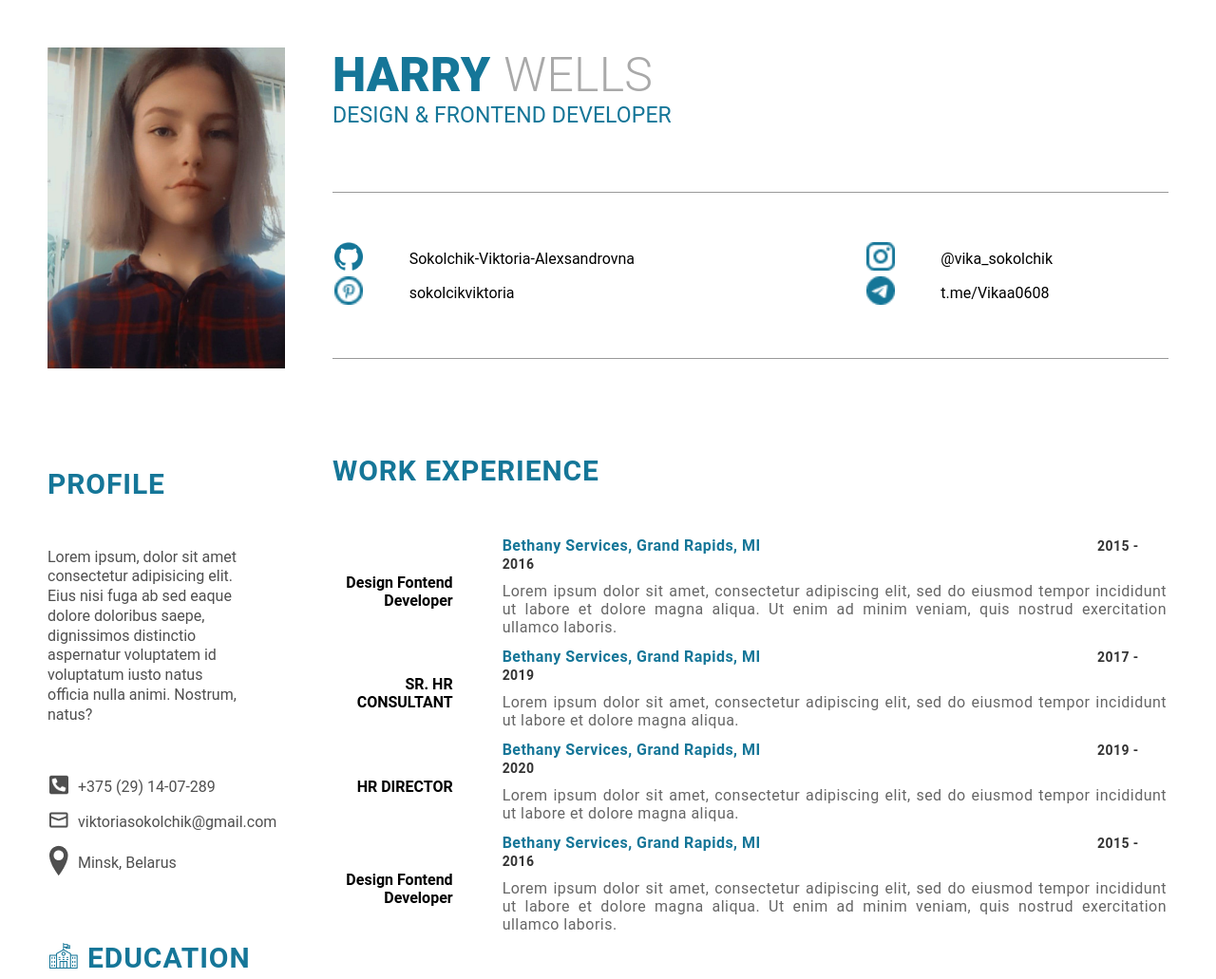
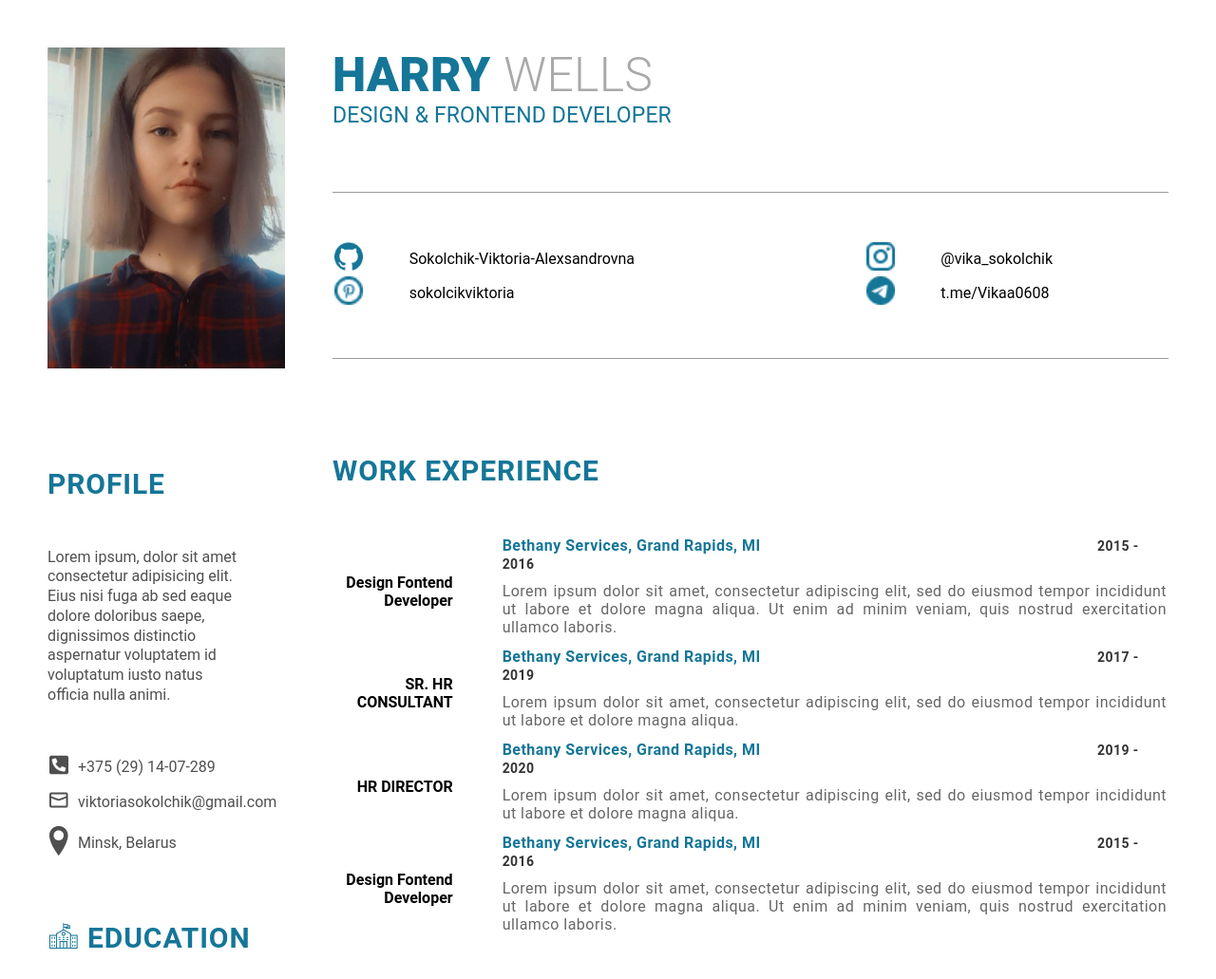
Before and after one commit to Sokolchik-Viktoria-Alexsandrovna/My_resume, a plain HTML site: page index.html in a window 1280 px wide. Shown: the top 1031 px of the page at 95% size. Drawn offline with Linux system fonts and the light colour scheme.

Commit message:
Change profile_text

```diff
--- a/index.html
+++ b/index.html
@@ -23,7 +23,7 @@
                 <div class="profile_title">PROFILE</div>
                 <div class="profile_text">Lorem ipsum, dolor sit amet consectetur adipisicing elit. Eius nisi fuga ab
                     sed eaque dolore doloribus saepe, dignissimos distinctio aspernatur voluptatem id voluptatum iusto
-                    natus officia nulla animi. Nostrum, natus?</div>
+                    natus officia nulla animi.</div>
             </div>
 
 
```
